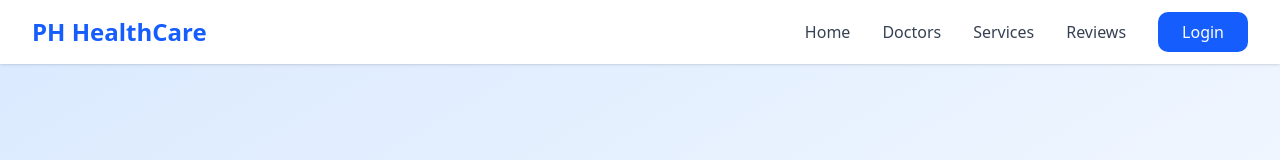
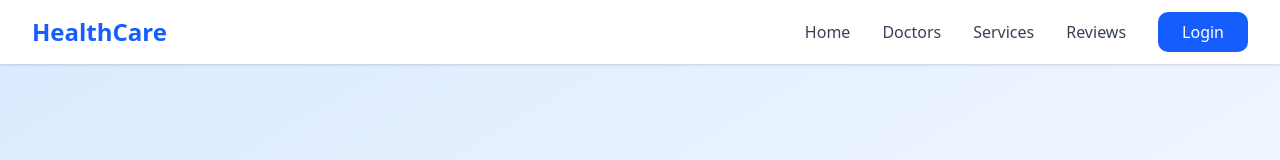
Before and after one commit to mostafizdev01/health-care-frontend, a Next.js app: page / in a window 1280 px wide. Shown: the top 160 px of the page. Built offline with nearby package versions, Linux system fonts and the light colour scheme.

Commit message:
created services page

```diff
--- /dev/null
+++ b/src/app/(authLayout)/login/page.tsx
@@ -0,0 +1,8 @@
+
+export default function Login() {
+  return (
+    <div>
+      this is login page
+    </div>
+  )
+}
--- /dev/null
+++ b/src/app/(authLayout)/register/page.tsx
@@ -0,0 +1,9 @@
+
+
+export default function Register() {
+  return (
+    <div>
+      this is register page now
+    </div>
+  )
+}
--- /dev/null
+++ b/src/app/(commonLayout)/about/page.tsx
@@ -0,0 +1,9 @@
+import React from 'react'
+
+export default function About() {
+  return (
+    <div>
+      this is a about page here now
+    </div>
+  )
+}
--- a/src/app/(commonLayout)/layout.tsx
+++ b/src/app/(commonLayout)/layout.tsx
@@ -5,7 +5,7 @@ function CommonLayout({ children }: { children: React.ReactNode }) {
   return (
     <div className=" flex flex-col min-h-dvh">
       <Navbar />
-      <div className=" flex flex-1 justify-center overflow-hidden">
+      <div className=" flex flex-1 justify-center items-center overflow-hidden">
         {children}
       </div>
       <Footer />
--- a/src/app/(commonLayout)/page.tsx
+++ b/src/app/(commonLayout)/page.tsx
@@ -3,7 +3,7 @@ import { FAQ } from "../components/modules/Home/FAQ";
 import { Hero } from "../components/modules/Home/Hero";
 import { HowItWorks } from "../components/modules/Home/HowItWork";
 import { Reviews } from "../components/modules/Home/Review";
-import { Services } from "../components/modules/Home/Services";
+// import { ServiceComponents } from "../components/modules/Home/Services";
 import { Specialties } from "../components/modules/Home/Specialties";
 import { TopDoctors } from "../components/modules/Home/TopDoctors";
 
@@ -15,7 +15,7 @@ export default function Home() {
         <Hero />
         <HowItWorks />
         <Specialties />
-        <Services />
+        {/* <ServiceComponents /> */}
         <TopDoctors />
         <Reviews />
         <FAQ />
--- /dev/null
+++ b/src/app/(commonLayout)/services/page.tsx
@@ -0,0 +1,10 @@
+import { ServiceComponents } from "../../components/modules/Home/Services";
+
+
+export default function Services() {
+  return (
+    <div className=" w-full">
+        <ServiceComponents />
+    </div>
+  )
+}
--- a/src/app/components/modules/Home/Services.tsx
+++ b/src/app/components/modules/Home/Services.tsx
@@ -58,7 +58,7 @@ const services = [
         iconBg: 'bg-gradient-to-br from-teal-500 to-teal-600',
     },
 ]
-export function Services() {
+export function ServiceComponents() {
     return (
         <section
             id="services"
@@ -117,9 +117,9 @@ export function Services() {
                         </div>
                     ))}
                 </div>
-                <div className="mt-16 text-center">
+                {/* <div className="mt-16 text-center">
                     <button className="bg-blue-600 text-white px-8 py-4 rounded-lg hover:bg-blue-700 transition text-lg font-semibold">Explore All Services</button>
-                </div>
+                </div> */}
             </div>
         </section>
     )
--- a/src/app/components/shared/footer.tsx
+++ b/src/app/components/shared/footer.tsx
@@ -16,7 +16,7 @@ export function Footer() {
         <div className="grid md:grid-cols-4 gap-8 mb-8">
           <div>
             <h3 className="text-2xl font-bold text-blue-400 mb-4">
-              PH HealthCare
+              HealthCare
             </h3>
             <p className="text-gray-400 mb-4">
               AI-powered healthcare platform connecting patients with the right
@@ -141,13 +141,13 @@ export function Footer() {
               </li>
               <li className="flex items-center space-x-2">
                 <Mail size={18} className="text-blue-400 shrink-0" />
-                <span className="text-gray-400">info@ph-healthcare.com</span>
+                <span className="text-gray-400">info@support-healthcare.com</span>
               </li>
             </ul>
           </div>
         </div>
         <div className="border-t border-gray-800 pt-8 text-center text-gray-400">
-          <p>&copy; {new Date().getFullYear()} PH HealthCare. All rights reserved.</p>
+          <p>&copy; {new Date().getFullYear()} HealthCare. All rights reserved.</p>
         </div>
       </div>
     </footer>
--- a/src/app/components/shared/navbar.tsx
+++ b/src/app/components/shared/navbar.tsx
@@ -9,9 +9,9 @@ export function Navbar() {
             <div className="max-w-7xl mx-auto px-4 sm:px-6 lg:px-8">
                 <div className="flex justify-between items-center h-16">
                     <div className="flex items-center">
-                        <span className="text-2xl font-bold text-blue-600">
-                            PH HealthCare
-                        </span>
+                        <Link href={'/'} className="text-2xl font-bold text-blue-600">
+                            HealthCare
+                        </Link>
                     </div>
                     <div className="hidden md:flex items-center space-x-8">
                         <Link
```
